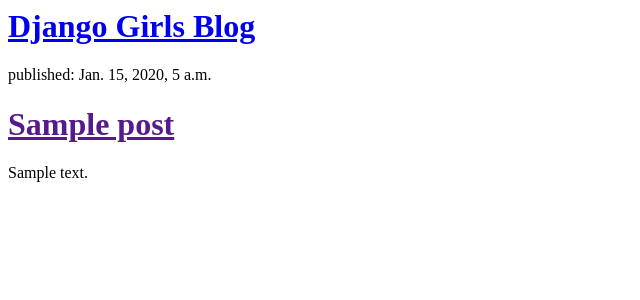
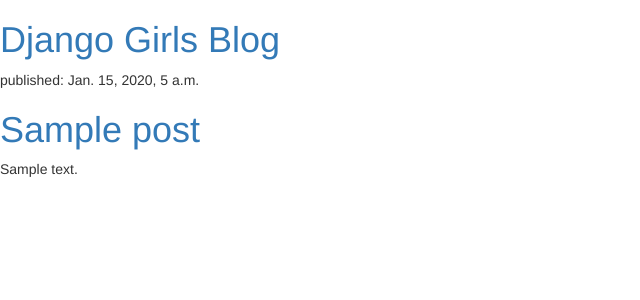
Before and after one commit to santiagolozadaO/my-firts-blog, a Django app: template mysite/blog/templates/blog/post_list.html in a window 1280 px wide. Shown: the top 300 px of the page, without its empty margins (0-640 px from the left). Run offline with Django 3.2, Linux system fonts and the light colour scheme; the template is opened without the code that fills it: values that come from a table or form of the project are taken from there, others are empty; tables that the repository leaves empty hold one stand-in row (values such as "Sample post"); some libraries are stand-ins or nearby versions.

Commit message:
Se esta aplicando css

```diff
--- a/mysite/blog/templates/blog/post_list.html
+++ b/mysite/blog/templates/blog/post_list.html
@@ -1,6 +1,8 @@
     <html>
         <head>
             <title>Django Girls blog</title>
+            <link rel="stylesheet" href="//maxcdn.bootstrapcdn.com/bootstrap/3.2.0/css/bootstrap.min.css">
+            <link rel="stylesheet" type="text/css" href="//maxcdn.bootstrapcdn.com/bootstrap/3.2.0/css/bootstrap-theme.min.css">
         </head>
         <body>
             <div>
@@ -14,6 +16,5 @@
                     <p>{{post.text|linebreaks}}</p>
                 </div>
             {% endfor %}
-
         </body>
     </html>
```
